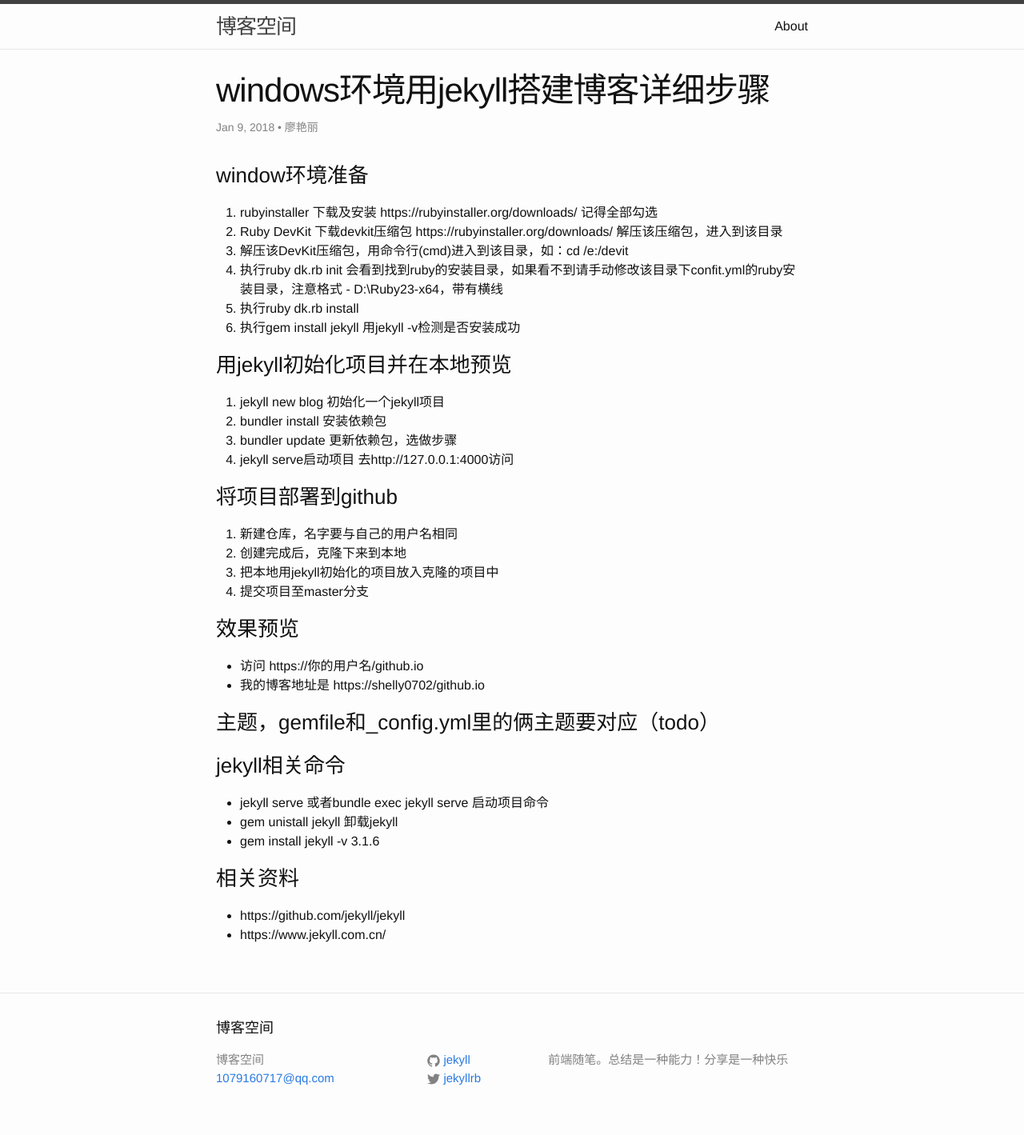
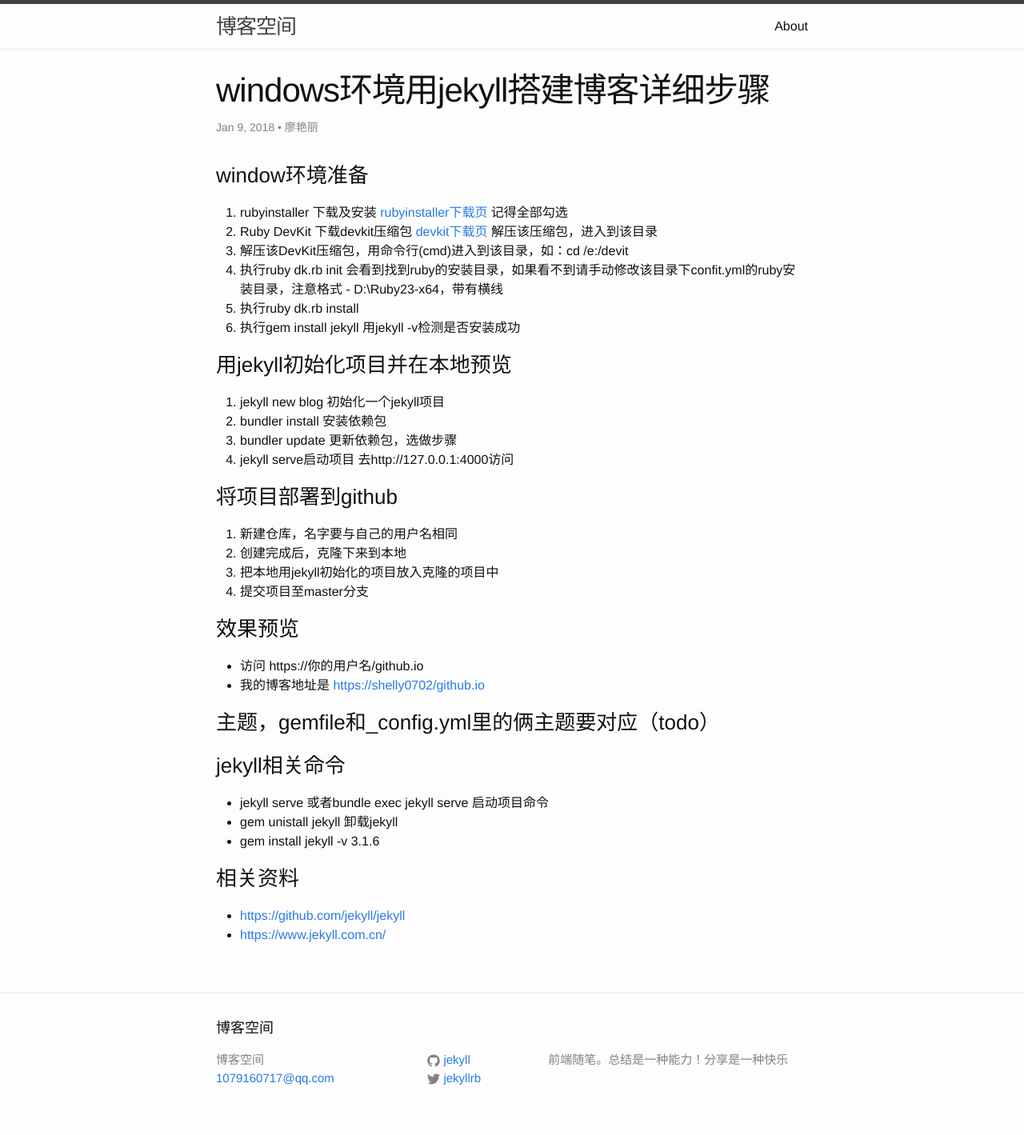
Before and after one commit to essaycode/essaycode.github.io, a Jekyll site: the page built from _posts/2018-01-09-windows环境用jekyll搭建博客详细步骤.markdown, in a window 1280 px wide. Shown: the whole page at 80% size. Built offline with Jekyll 4.4.1, drawn with Linux system fonts in a browser that asks for light colours.

Commit message:
添加链接

```diff
--- a/_posts/2018-01-09-windows环境用jekyll搭建博客详细步骤.markdown
+++ b/_posts/2018-01-09-windows环境用jekyll搭建博客详细步骤.markdown
@@ -7,8 +7,8 @@
 ---
 
 ### window环境准备
-1. rubyinstaller 下载及安装 https://rubyinstaller.org/downloads/ 记得全部勾选
-2. Ruby DevKit 下载devkit压缩包 https://rubyinstaller.org/downloads/ 解压该压缩包，进入到该目录
+1. rubyinstaller 下载及安装 [rubyinstaller下载页](https://rubyinstaller.org/downloads/) 记得全部勾选
+2. Ruby DevKit 下载devkit压缩包 [devkit下载页](https://rubyinstaller.org/downloads/) 解压该压缩包，进入到该目录
 3. 解压该DevKit压缩包，用命令行(cmd)进入到该目录，如：cd /e:/devit
 4. 执行ruby dk.rb init 会看到找到ruby的安装目录，如果看不到请手动修改该目录下confit.yml的ruby安装目录，注意格式 - D:\Ruby23-x64，带有横线
 5. 执行ruby dk.rb install
@@ -29,7 +29,7 @@
 
 ### 效果预览
 - 访问 https://你的用户名/github.io
-- 我的博客地址是 https://shelly0702/github.io
+- 我的博客地址是 [https://shelly0702/github.io](https://shelly0702/github.io)
 
 ### 主题，gemfile和_config.yml里的俩主题要对应（todo）
 
@@ -40,5 +40,5 @@
 
 
 ### 相关资料
-- https://github.com/jekyll/jekyll
-- https://www.jekyll.com.cn/
+- [https://github.com/jekyll/jekyll](https://github.com/jekyll/jekyll)
+- [https://www.jekyll.com.cn/](https://www.jekyll.com.cn/)
```
